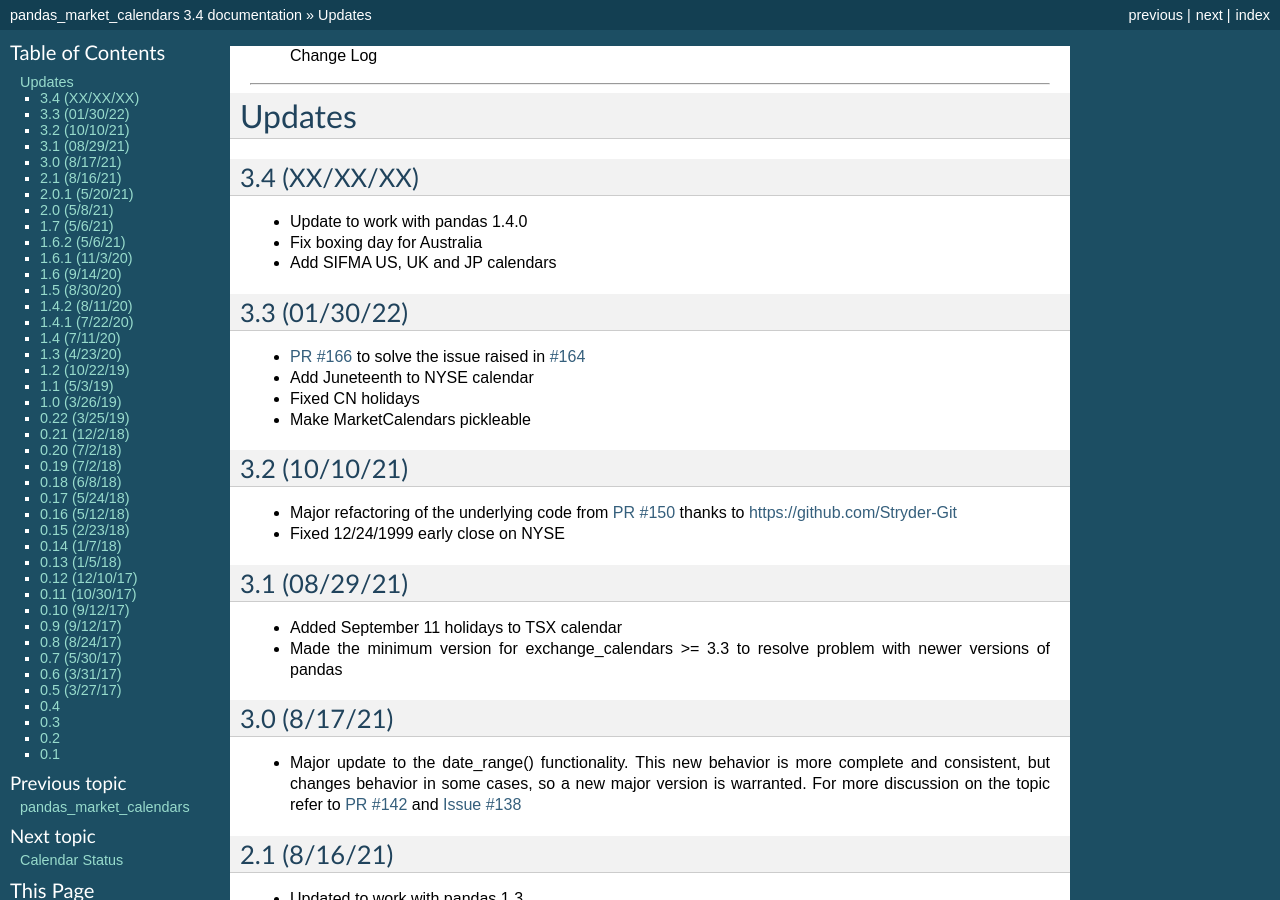
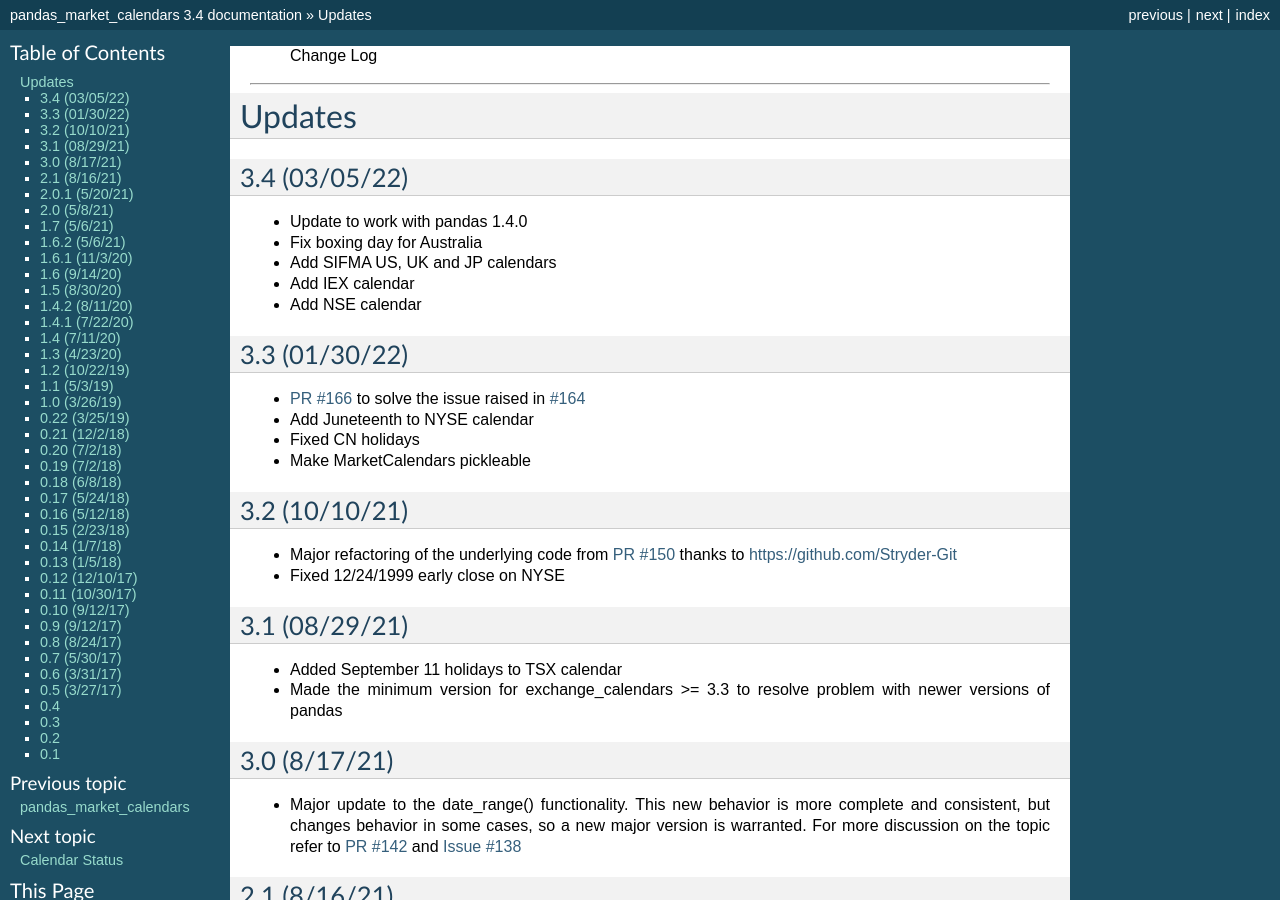
Before and after one commit to rsheftel/pandas_market_calendars, a Sphinx documentation site: the page built from docs/change_log.rst, in a window 1280 px wide and 900 px high. Built offline with Sphinx 7.4.7, drawn with Linux system fonts in a browser that asks for light colours.

Commit message:
Update to v3.4

```diff
--- a/docs/change_log.rst
+++ b/docs/change_log.rst
@@ -3,11 +3,13 @@
 
 Updates
 -------
-3.4 (XX/XX/XX)
+3.4 (03/05/22)
 ~~~~~~~~~~~~~~
 - Update to work with pandas 1.4.0
 - Fix boxing day for Australia
 - Add SIFMA US, UK and JP calendars
+- Add IEX calendar
+- Add NSE calendar
 
 3.3 (01/30/22)
 ~~~~~~~~~~~~~~
```
